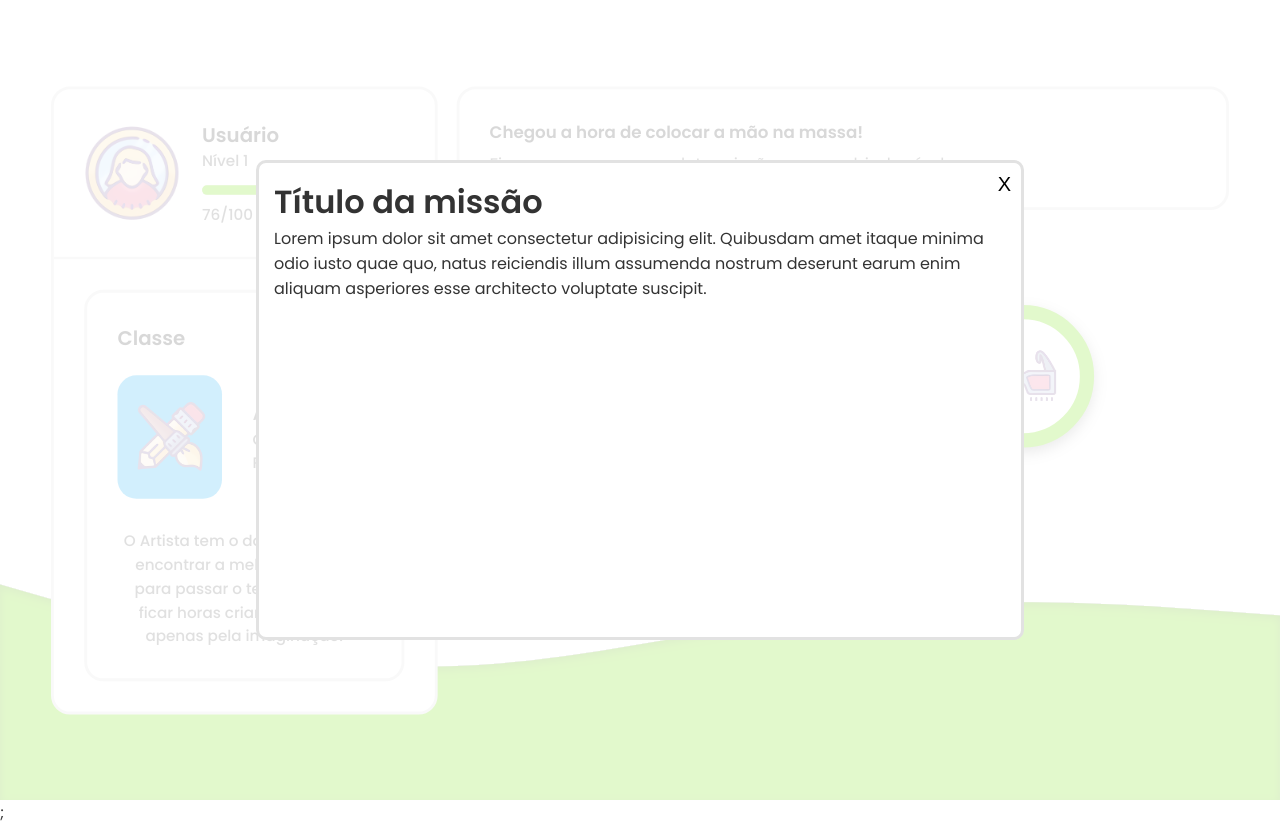
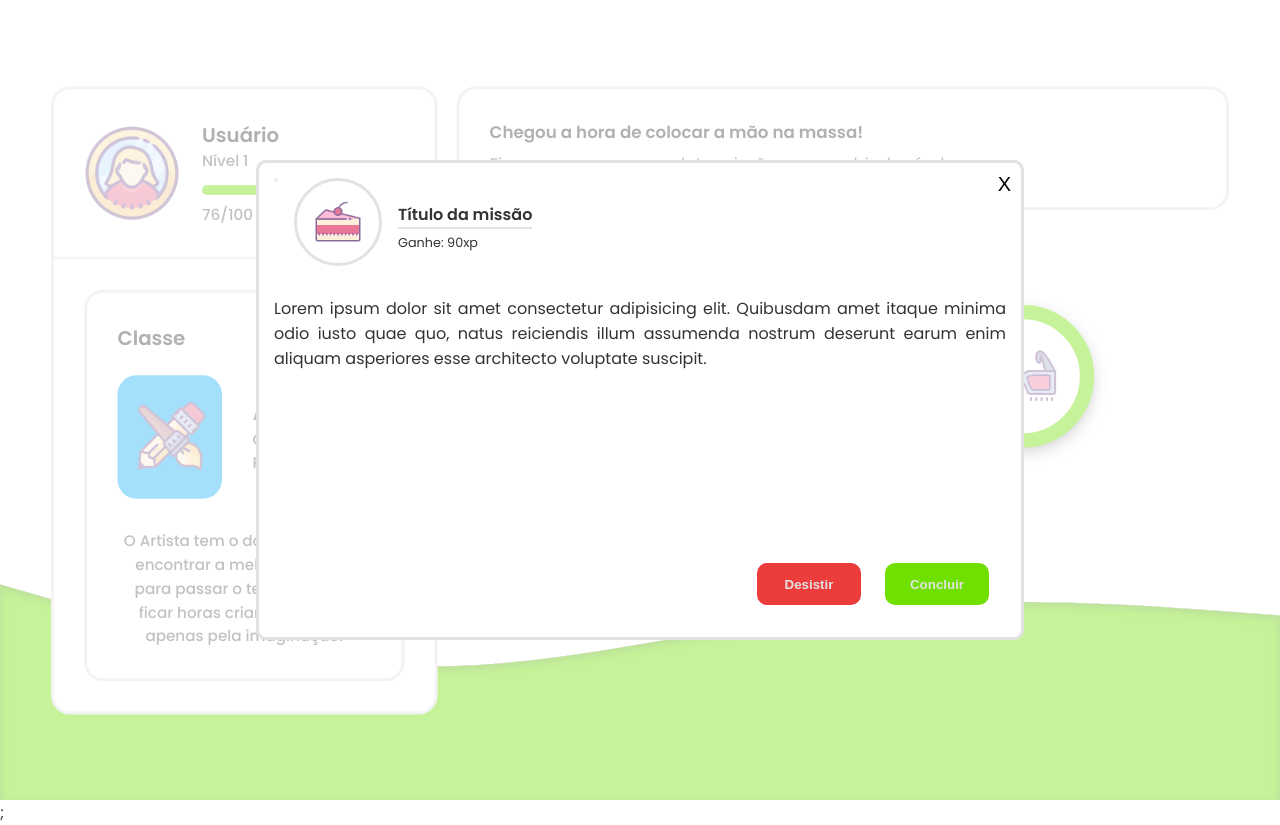
Before and after one commit to larissabenedet/The-Flexboxers-Indoors, a Next.js app: page / in a window 1280 px wide. Both pictures are taken after a click on the element 662 px from the left and 376 px from the top of the page. Built offline with nearby package versions, Linux system fonts and the light colour scheme.

Commit message:
:up: estilo do modal das missoes

```diff
--- a/src/components/Mission.jsx
+++ b/src/components/Mission.jsx
@@ -8,7 +8,6 @@ const Mission = (props) => {
   );
   if (props.disabled) {
     return (
-      <>
         <div
           className={styles.mission}
           onClick={newMission}
@@ -16,15 +15,12 @@ const Mission = (props) => {
         >
           <img src={props.img} alt="mission" />
         </div>
-      </>
     );
   } else {
     return (
-      <>
         <div className={styles.mission} onClick={newMission} id="0">
           <img src={props.img} alt="mission" />
         </div>
-      </>
     );
   }
 };
--- a/src/components/Modal.jsx
+++ b/src/components/Modal.jsx
@@ -8,16 +8,32 @@ const Modal = ({ id = "modal", onClose = () => {} }) => {
   return (
     <div className={styles.modalActive} id={id} onClick={handleOutsideClick}>
       <div className={styles.container}>
-        <h1>Título da missão</h1>
+        <button type="button" onClick={onClose}>
+          <span>X</span>
+        </button>
+        <div className={styles.imgContainer}>
+          <img src="img/bolo.png" alt="mission"/>
+        </div>
+        <div>
+          <h1>Título da missão</h1>
+          <span>Ganhe: 90xp</span>
+        </div>
         <p>
           Lorem ipsum dolor sit amet consectetur adipisicing elit. Quibusdam
           amet itaque minima odio iusto quae quo, natus reiciendis illum
           assumenda nostrum deserunt earum enim aliquam asperiores esse
           architecto voluptate suscipit.
         </p>
-        <button type="button" onClick={onClose}>
-          X
-        </button>
+
+        <div className={styles.buttons}>
+          <button type="button">
+            Desistir
+          </button>
+          <button type="button">
+            Concluir
+          </button>
+        </div>
+
       </div>
     </div>
   );
--- a/src/styles/components/Modal.module.scss
+++ b/src/styles/components/Modal.module.scss
@@ -5,7 +5,7 @@
     top: 0;
     left: 0;
     z-index: 10;
-    background-color: rgba(255, 255, 255, 0.8);
+    background-color: rgba(255, 255, 255, 0.6);
     display: flex;
     justify-content: center;
     align-items: center;
@@ -21,11 +21,27 @@
             padding: 15px;
 
             display: flex;
-            flex-direction: column;
+            flex-wrap: wrap;
             justify-content: flex-start;
             align-items: flex-start;
 
-            button {
+            & > div{
+                margin-left: 1rem;
+            }
+            & > div> h1{
+                margin-top: 1.5rem;
+                font-size: 1rem;
+                border-bottom: solid 2px var(--gray);
+            }
+            & > div> span{
+                font-size: .8rem;
+            }
+            & > p {
+                text-align: justify;
+
+                height: 60%;
+            }
+            & > button> span {
                 background-color: transparent;
                 position: absolute;
                 border: none;
@@ -37,5 +53,60 @@
                 right: 0;
                 cursor: pointer;
             }
+            .buttons {
+                & > button:first-child {
+                    background: var(--red);
+                    color: var(--gray);
+                    font-weight: 800;
+                    position: absolute;
+                    right: 10rem;
+                    bottom: 2rem;
+                    height: 2.6rem;
+                    width: 6.5rem;
+                    border-radius: 10px;
+                    border: none;
+                    cursor: pointer;
+                    transition: .3s;
+                }
+                & > button:first-child:hover {
+                    opacity: .9;
+                    height: 2.8rem;
+                    width: 6.7rem;
+                }
+                & > button:last-child {
+                    background: var(--green);
+                    color: var(--gray);
+                    font-weight: 800;
+                    position: absolute;
+                    right: 2rem;
+                    bottom: 2rem;
+                    height: 2.6rem;
+                    width: 6.5rem;
+                    border-radius: 10px;
+                    border: none;
+                    cursor: pointer;
+                    transition: .3s;
+                }
+                & > button:last-child:hover {
+                    opacity: .9;
+                    height: 2.8rem;
+                    width: 6.7rem;
+                }
+            }
+        }
+        .imgContainer{
+                border-radius: 50%;
+                border: solid 3px var(--gray);
+
+                width: 5.5rem;
+                height: 5.5rem;
+
+                display: flex;
+                align-items: center;
+                justify-content: center;
+
+                & > img{
+                width: 3rem;
+            }
         }
     }
--- a/src/styles/globals.scss
+++ b/src/styles/globals.scss
@@ -24,6 +24,7 @@ body {
     background-color: var(--background);
     color: var(--title);
     font-family: "Poppins", sans-serif;
+    overflow: hidden;
 }
 
 a {
```
